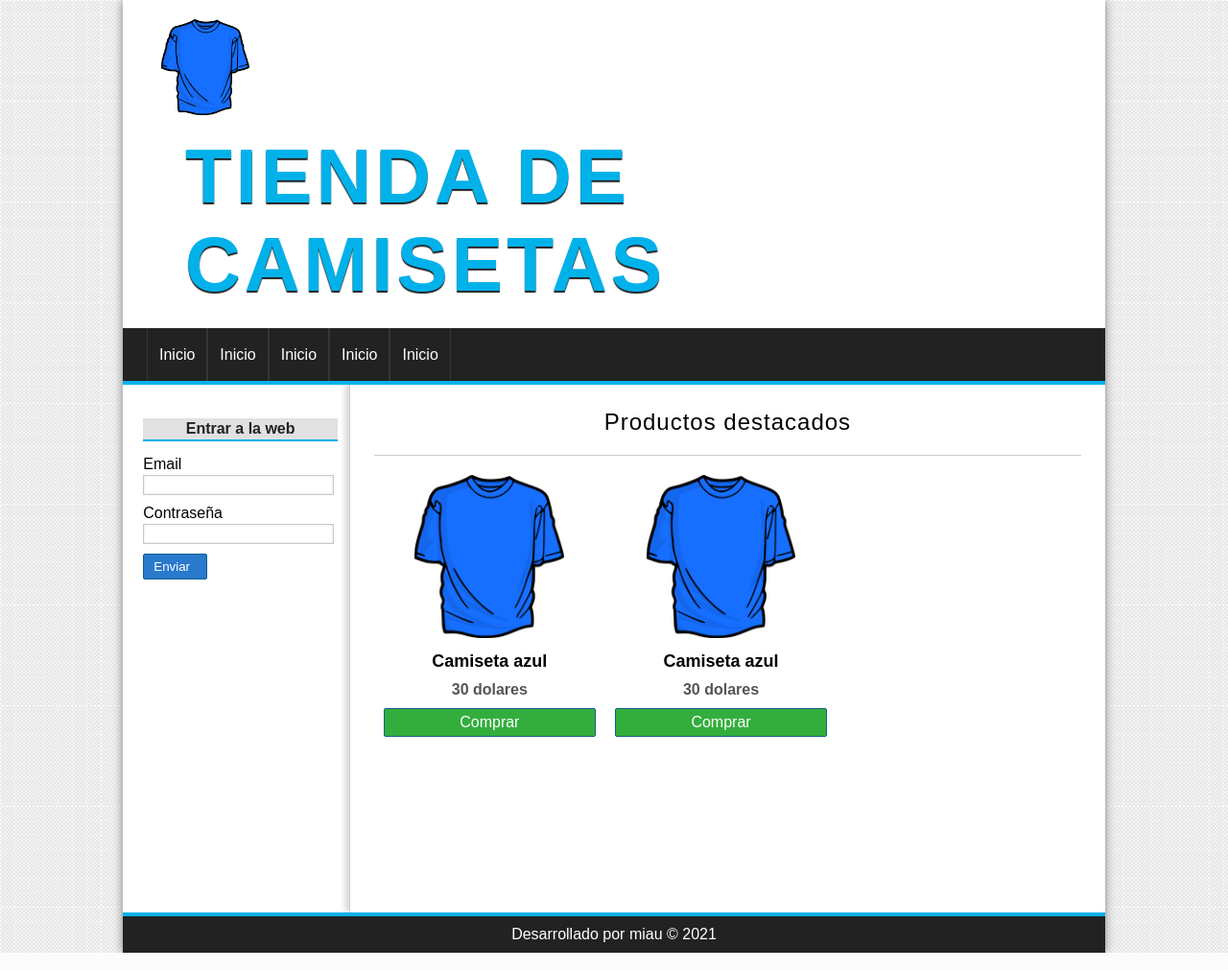
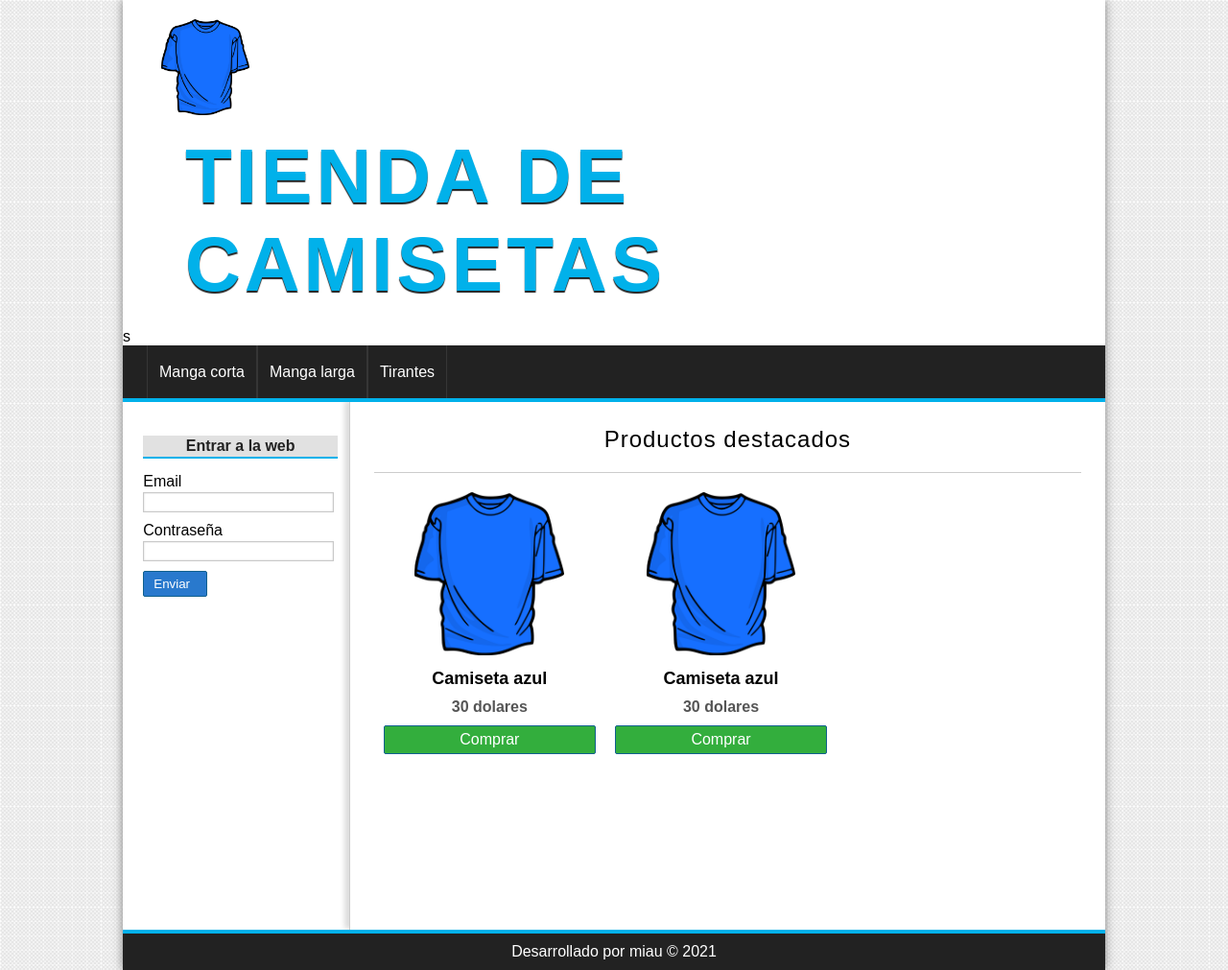
Before and after one commit to ceronk/STORE-MVC, a PHP site: page /UDEMY/ in a window 1280 px wide. Shown: the whole page at 96% size. Run offline with PHP 8.4, Linux system fonts and the light colour scheme; data comes from the database, SQL or seed files in the repository.

Commit message:
Update header.php

```diff
--- a/VIEWS/LAYOUT/header.php
+++ b/VIEWS/LAYOUT/header.php
@@ -21,23 +21,14 @@
             </div>
         </header>
         <!-- MENU -->
+        <?php $categorias = Utils::showCategorias();?>s
         <nav id="menu">
             <ul>
+            <?php while($cats = $categorias->fetch_object()):?>
                 <li>
-                    <a href="#">Inicio</a>
+                    <a href="<?=base_url?>"><?=$cats->nombre;?></a>
                 </li>
-                <li>
-                    <a href="#">Inicio</a>
-                </li>
-                <li>
-                    <a href="#">Inicio</a>
-                </li>
-                <li>
-                    <a href="#">Inicio</a>
-                </li>
-                <li>
-                    <a href="#">Inicio</a>
-                </li>
+                <?php endwhile;?>
             </ul>
         </nav>
 
```
